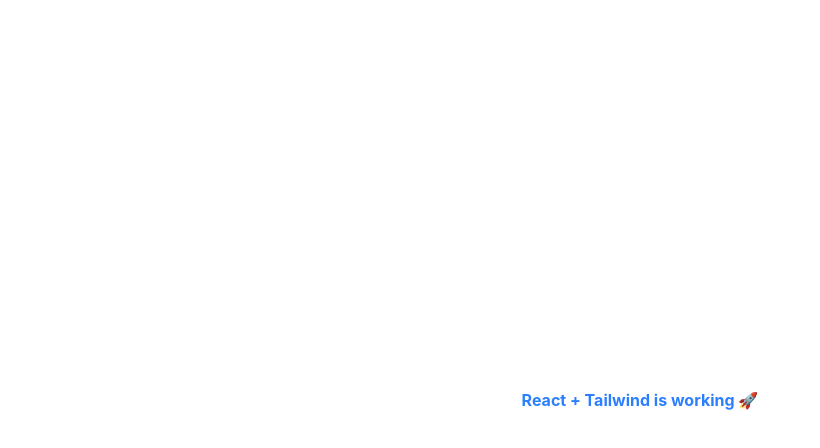
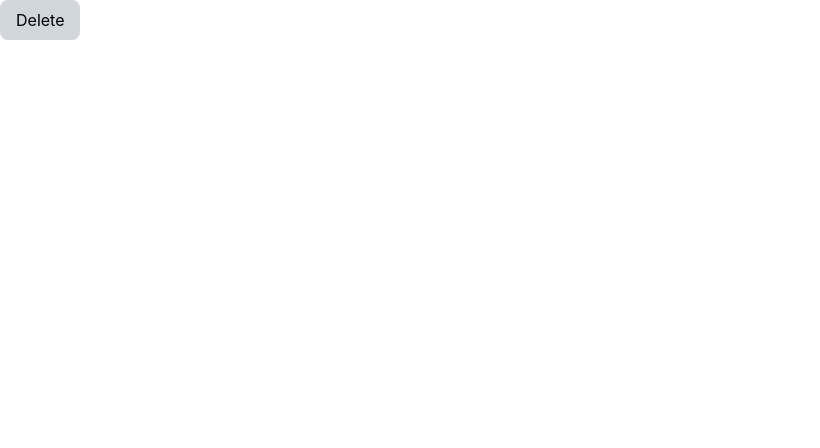
Before and after one commit to aadityap0ap/TagNote-FrontEnd, a React (Vite) app in the folder tagnotefe/: page / in a window 1280 px wide. Shown: the top 448 px of the page, without its empty margins (0-820 px from the left). Built offline with nearby package versions, Linux system fonts and the light colour scheme.

Commit message:
Create reusable Button component with dynamic text props

```diff
--- a/tagnotefe/src/App.jsx
+++ b/tagnotefe/src/App.jsx
@@ -1,9 +1,9 @@
+import Buttons from "./components/Buttons"
+
 function App() {
   return (
-    <div className="h-screen flex items-center justify-center bg-white">
-      <h1 className="text-small font-bold text-blue-500">
-        React + Tailwind is working 🚀
-      </h1>
+    <div className="">
+      <Buttons text="Delete"/>
     </div>
   )
 }
--- /dev/null
+++ b/tagnotefe/src/components/Buttons.jsx
@@ -0,0 +1,7 @@
+export default function Buttons({text}){
+    return(
+        <button className="bg-gray-300 text-black px-4 py-2 rounded-lg">
+            {text}
+        </button>
+    )
+}
```
